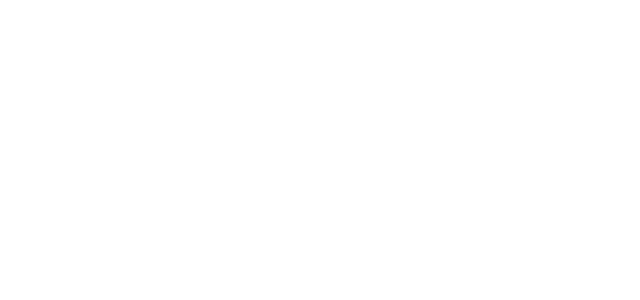
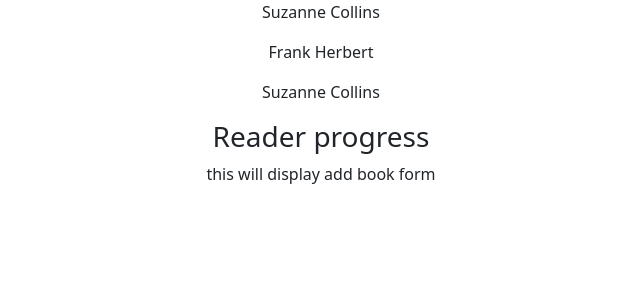
Before and after one commit to Innocent259/book-store, a React (Create React App) app: page / in a window 1280 px wide. Shown: the top 300 px of the page, without its empty margins (319-959 px from the left). Built offline with nearby package versions, Linux system fonts and the light colour scheme.

Commit message:
Display BookApp

```diff
--- a/src/App.js
+++ b/src/App.js
@@ -1,8 +1,10 @@
 import './App.css';
+import BookApp from './Components/BookApp';
 
 function App() {
   return (
     <div className="App">
+      <BookApp />
     </div>
   );
 }
```
